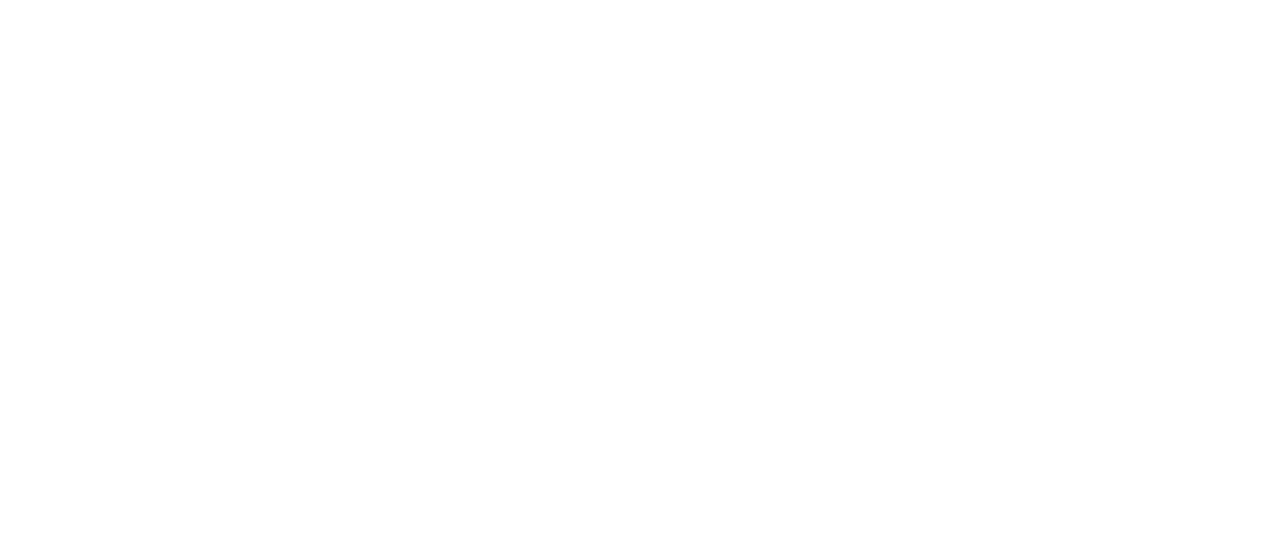
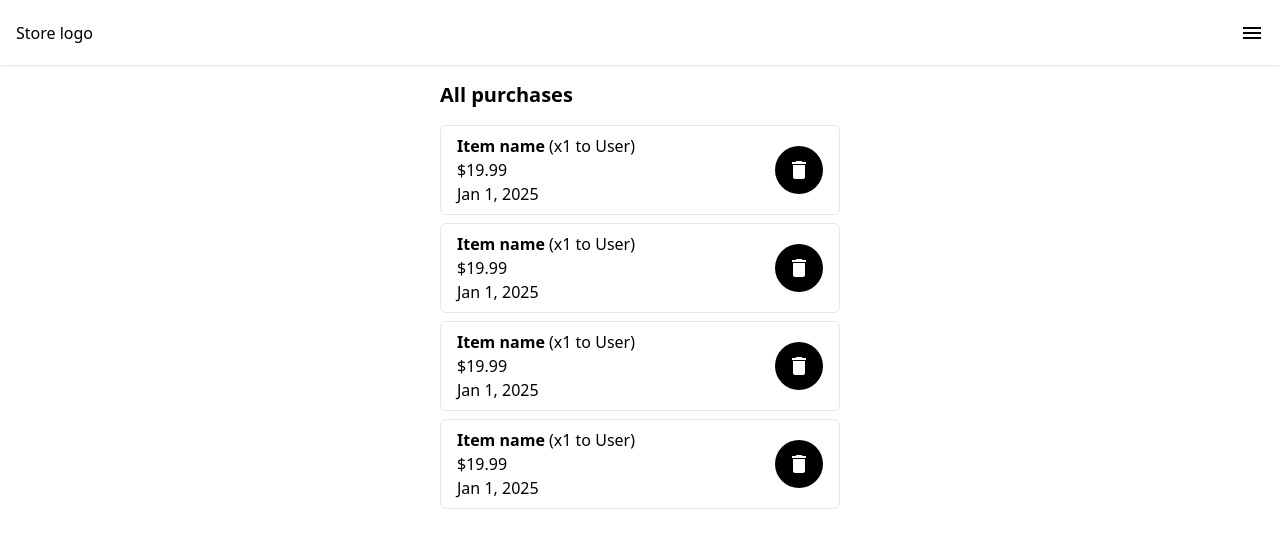
Before and after one commit to Trusun3528/Group5FrontEnd, a React (Vite) app: page /admin/purchases in a window 1280 px wide. Before the commit this address had no page. Shown: the top 548 px of the page. Built offline with nearby package versions, Linux system fonts and the light colour scheme.

Commit message:
Purchases admin page

```diff
--- a/src/main.tsx
+++ b/src/main.tsx
@@ -6,6 +6,7 @@
 import CartPage from "./pages/CartPage";
 import LoginPage from "./pages/LoginPage";
 import RegisterPage from "./pages/RegisterPage";
+import AdminPurchasesPage from "./pages/AdminPurchasesPage";
 
 export default function App() {
   return (
@@ -16,6 +17,7 @@
         <Route path="register" element={<RegisterPage />} />
         <Route path="details" element={<ItemDetailsPage />} />
         <Route path="cart" element={<CartPage />} />
+        <Route path="admin/purchases" element={<AdminPurchasesPage />} />
       </Routes>
     </BrowserRouter>
   );
--- /dev/null
+++ b/src/pages/AdminPurchasesPage.tsx
@@ -0,0 +1,24 @@
+import AdminPurchase from "./components/AdminPurchase";
+import Header from "./components/Header";
+import ShoppingCartIcon from '@mui/icons-material/ShoppingCart';
+
+function AdminPurchasesPage() {
+  return (
+    <div>
+        <Header />
+
+        <div className="w-fit m-auto mt-4">
+            <h1 className="text-xl mb-4 font-bold">All purchases</h1>
+            <div className="flex flex-col gap-2 w-[400px]">
+                <AdminPurchase />
+                <AdminPurchase />
+                <AdminPurchase />
+                <AdminPurchase />
+            </div>
+        </div>
+
+    </div>
+  )
+}
+
+export default AdminPurchasesPage;
--- /dev/null
+++ b/src/pages/components/AdminPurchase.tsx
@@ -0,0 +1,20 @@
+import { Link } from "react-router-dom";
+import DeleteIcon from '@mui/icons-material/Delete';
+import EditIcon from '@mui/icons-material/Edit';
+
+function AdminPurchase() {
+    return (
+        <div className="px-4 py-2 border border-gray-200 rounded-md flex justify-between items-center">
+            <div>
+                <p><b>Item name</b> (x1 to User)</p>
+                <p>$19.99</p>
+                <p>Jan 1, 2025</p>
+            </div>
+            <div className="flex flex-row gap-2">
+                <Link to="/" className="text-white bg-black rounded-full w-[48px] h-[48px] flex items-center justify-center"><DeleteIcon/></Link>
+            </div>
+        </div>
+    )
+}
+
+export default AdminPurchase;
--- a/src/pages/components/Header.tsx
+++ b/src/pages/components/Header.tsx
@@ -2,6 +2,7 @@
 import ShoppingCartIcon from '@mui/icons-material/ShoppingCart';
 import LogoutIcon from '@mui/icons-material/Logout';
 import MenuIcon from '@mui/icons-material/Menu';
+import StoreIcon from '@mui/icons-material/Store';
 import { Link } from "react-router-dom";
 
 function Header() {
@@ -19,6 +20,7 @@
                     <div className="m-2 p-4 gap-2 flex flex-col bg-white origin-top-right absolute
                         right-0 rounded-md shadow-md border border-gray-300" role="menu">
                         <Link to="/cart"><ShoppingCartIcon/> View cart (0)</Link>
+                        <Link to="/admin/purchases"><StoreIcon/> View purchases (admin)</Link>
                         <Link to="/"><LogoutIcon/> Log out</Link>
                     </div>
                 )}
```
